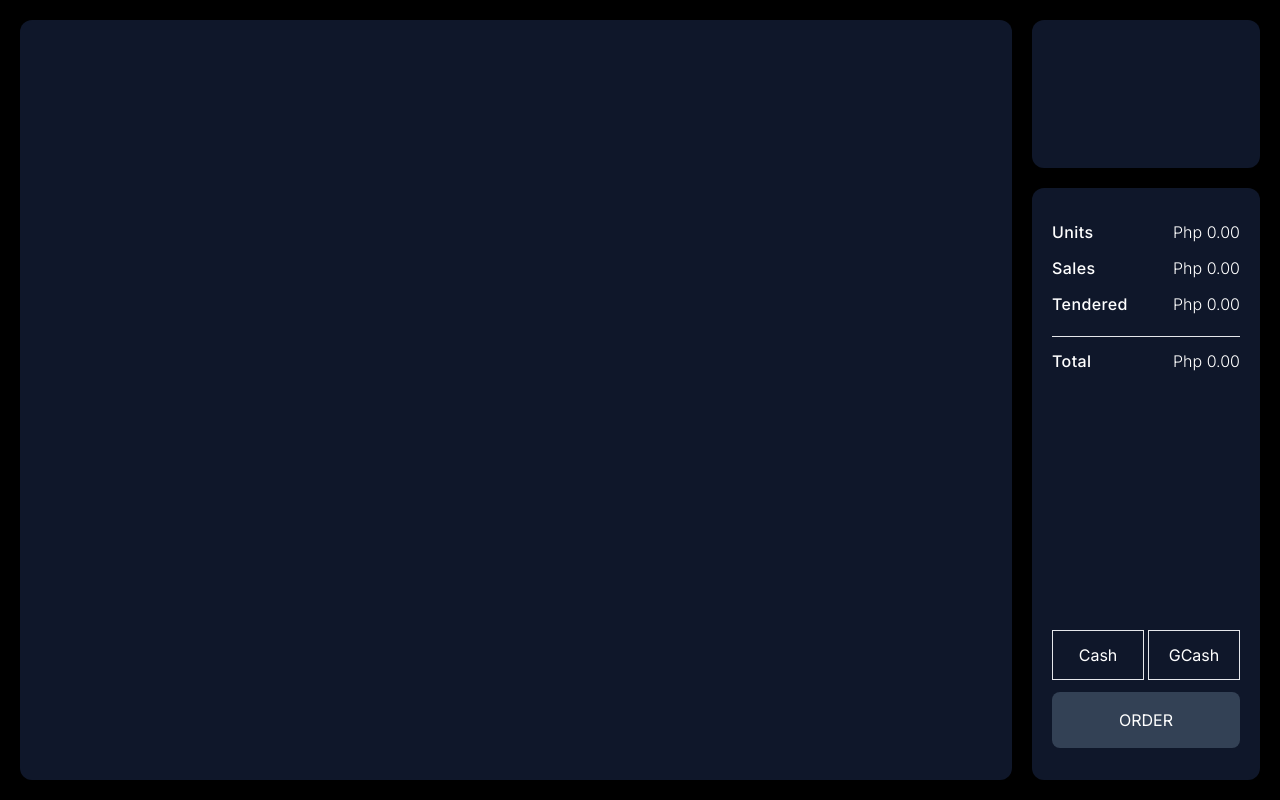
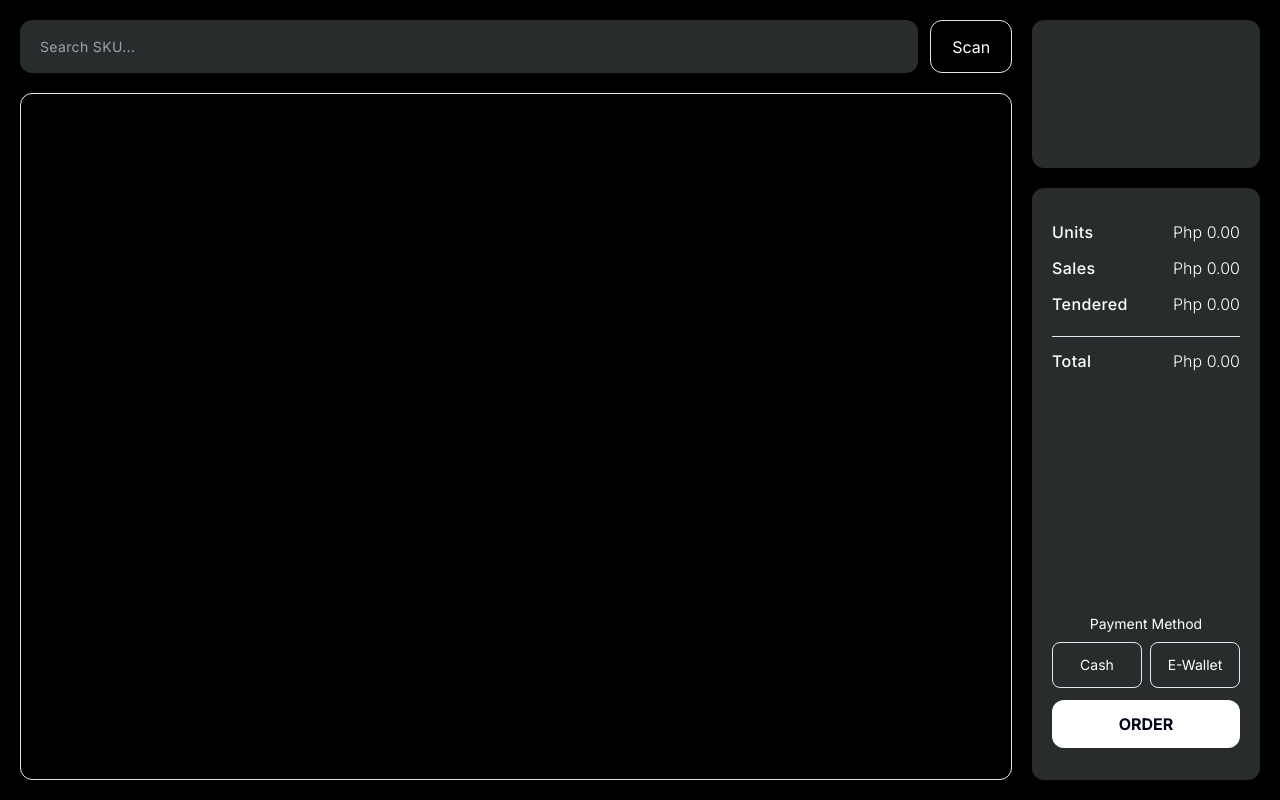
Before and after one commit to aidrecabrera/prosper-pos, a Next.js app: page / in a window 1280 px wide. Built offline with nearby package versions, Linux system fonts and the light colour scheme.

Commit message:
update calculation.tsx, order.tsx, payment.tsx and page.tsx

```diff
--- a/src/app/components/calculation.tsx
+++ b/src/app/components/calculation.tsx
@@ -8,8 +8,8 @@ export default function CalculationComponent() {
   return (
     <>
       <div className="flex flex-col grow gap-5">
-        <div className="h-1/5 bg-slate-900 rounded-xl"></div>
-        <div className="h-4/5 bg-slate-900 rounded-xl p-5">
+        <div className="h-1/5 bg-[#282C2C] rounded-xl"></div>
+        <div className="h-4/5 bg-[#282C2C] rounded-xl p-5">
           <div className="flex flex-col justify-between h-full">
             <div>
               <ComputationComponent />
--- /dev/null
+++ b/src/app/components/dashboard.tsx
@@ -0,0 +1,19 @@
+export default function Dashboard() {
+  return (
+    <>
+      <div className="h-[7%] flex flex-row gap-3">
+        <form className="w-11/12 ">
+          <input
+            type="text"
+            className="rounded-xl w-full h-full text-gray tracking-wide text-sm p-5 bg-[#282C2C]"
+            placeholder="Search SKU..."
+          />
+        </form>
+        <div className="w-1/12 rounded-xl items-center text-center border flex justify-center">
+          <h1>Scan</h1>
+        </div>
+      </div>
+      <div className="h-[93%] border rounded-xl"></div>
+    </>
+  );
+}
--- a/src/app/components/order.tsx
+++ b/src/app/components/order.tsx
@@ -3,8 +3,8 @@ export default function Order() {
     <>
       <div className="flex justify-center pt-3 pb-3">
         <button
-          className="bg-slate-700 w-full h-14 rounded-lg"
-          onClick={() => console.log("hello world")}
+          className="bg-white text-slate-950 font-bold w-full h-12 rounded-xl"
+          onClick={() => alert("Success!")}
         >
           ORDER
         </button>
--- a/src/app/components/payment.tsx
+++ b/src/app/components/payment.tsx
@@ -3,12 +3,13 @@ import React from "react";
 export default function page() {
   return (
     <>
-      <div className="flex flex-row justify-between gap-1">
-        <div className="border justify-center items-center text-center w-full p-3">
+      <h1 className="pb-2 text-center text-sm">Payment Method</h1>
+      <div className="flex flex-row justify-between gap-2">
+        <div className="border justify-center items-center text-center w-full p-3 rounded-lg text-sm">
           <h1>Cash</h1>
         </div>
-        <div className="border justify-center items-center text-center w-full p-3">
-          <h1>GCash</h1>
+        <div className="border justify-center items-center text-center w-full p-3 rounded-lg text-sm">
+          <h1>E-Wallet</h1>
         </div>
       </div>
     </>
--- a/src/app/page.tsx
+++ b/src/app/page.tsx
@@ -1,12 +1,15 @@
 import styles from "./page.module.css";
 import CalculationComponent from "./components/calculation";
 import PaymentComponent from "./components/payment";
+import DashboardComponent from "./components/dashboard";
 
 export default function Home() {
   return (
     <main className="">
       <div className="flex flex-row h-screen p-5 gap-5">
-        <div className="w-4/5 bg-slate-900 rounded-xl"></div>
+        <div className="flex flex-col w-4/5 gap-5">
+          <DashboardComponent />
+        </div>
         <CalculationComponent />
       </div>
     </main>
```
